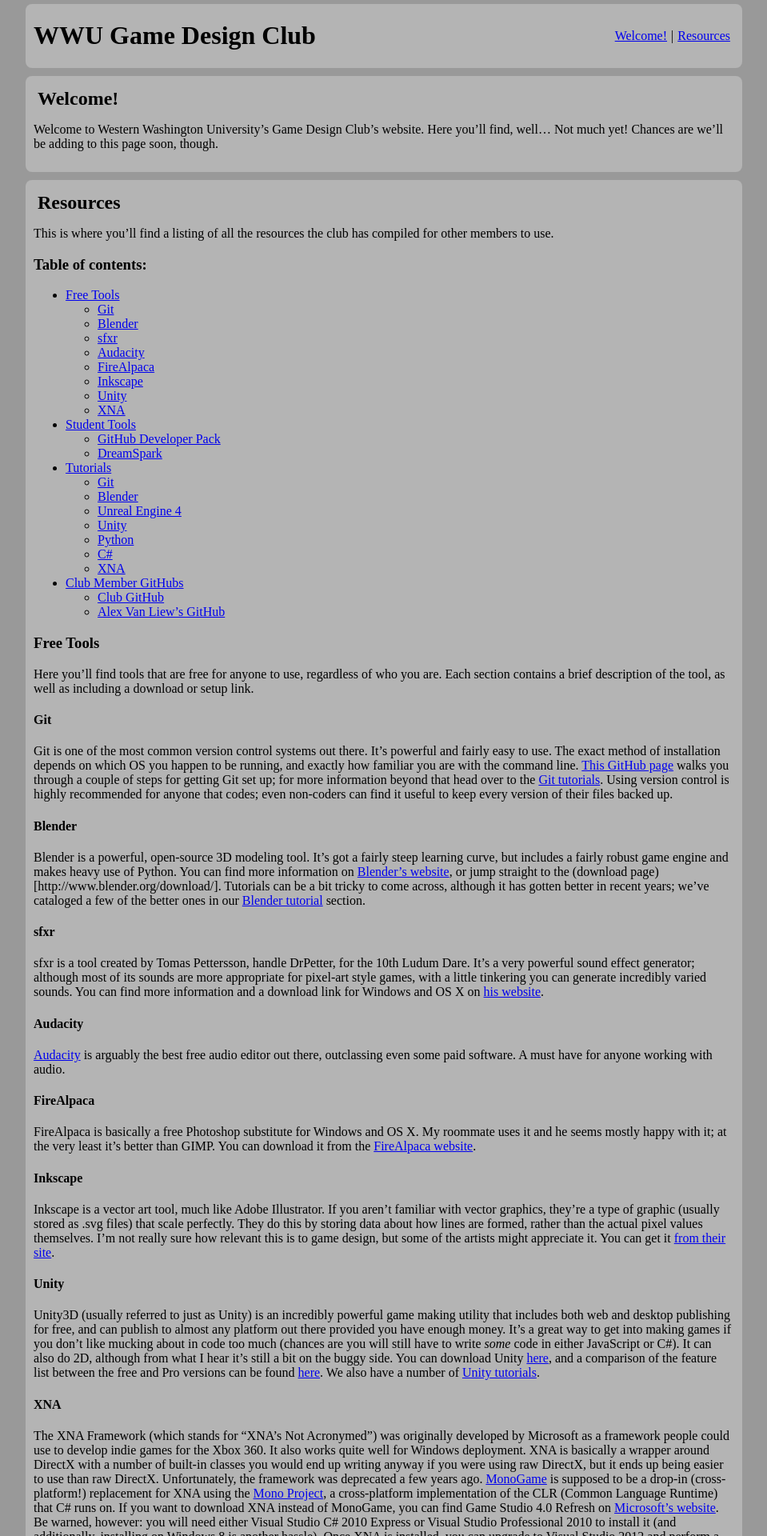
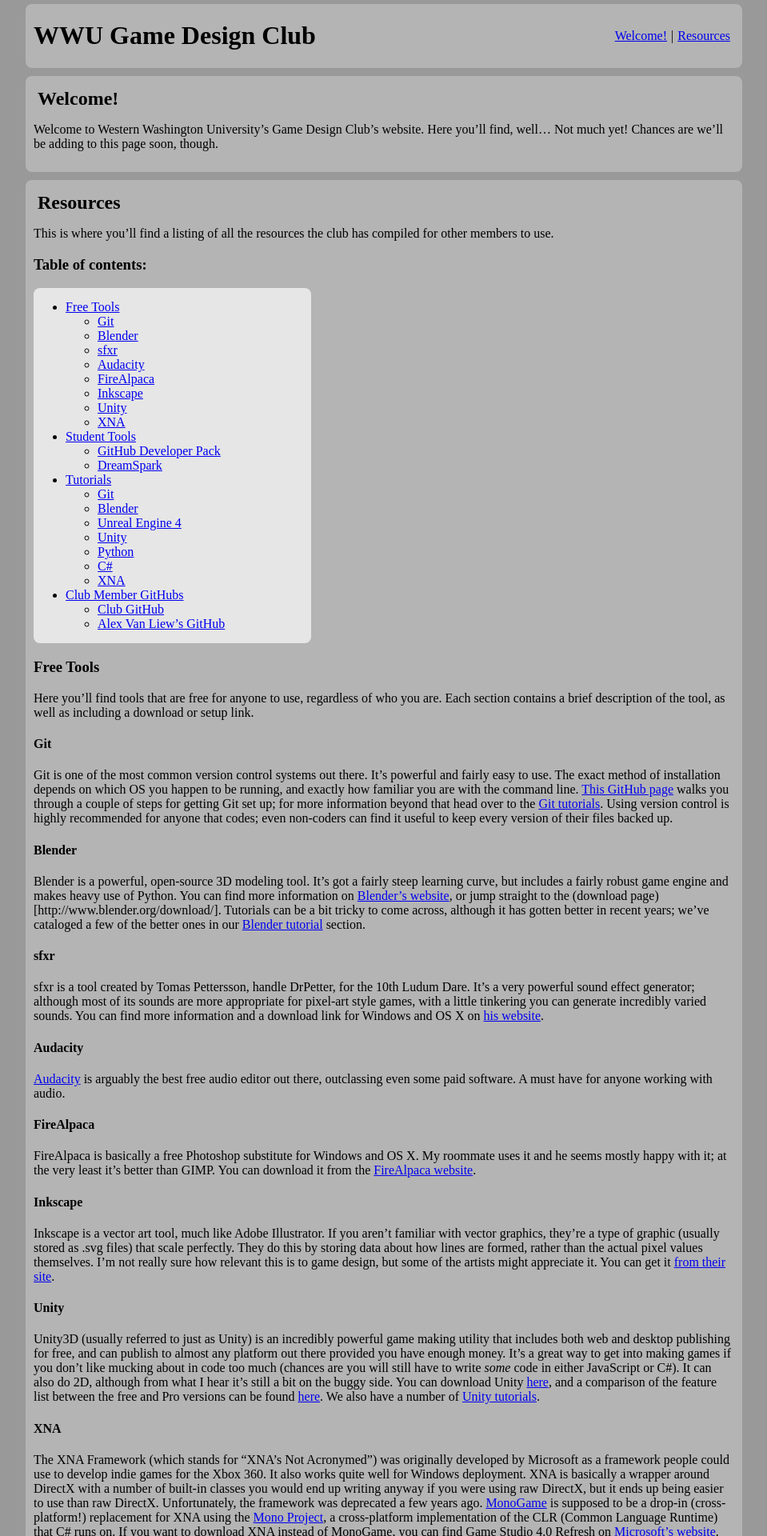
Before and after one commit to WWUGameDevClub/WWUGameDevClub.github.io, a Jekyll site: the page built from index.html, in a window 1280 px wide. Shown: the top 1920 px of the page at 80% size, without its empty margins (160-1119 px from the left). Built offline with Jekyll 4.4.1, drawn with Linux system fonts in a browser that asks for light colours.

Commit message:
Minor style edits

```diff
--- a/css/default.css
+++ b/css/default.css
@@ -42,3 +42,10 @@
 h2 {
     margin: 5px;
 }
+#resources>ul {
+    border-radius: 8px;
+    background-color: rgba(230, 230, 230, 110);
+    padding-top: 15px;
+    padding-bottom: 15px;
+    width: 35%;
+}
--- a/index.html
+++ b/index.html
@@ -4,7 +4,7 @@
 ---
 
 {% for post in site.posts %}
-<div class="content">
+<div class="content" id="{{ post.title|slugify }}">
     <h2><a name="{{ post.title|slugify }}">{{ post.title }}</a></h2>
     {{ post.content|marksafe }}
 </div>
```
